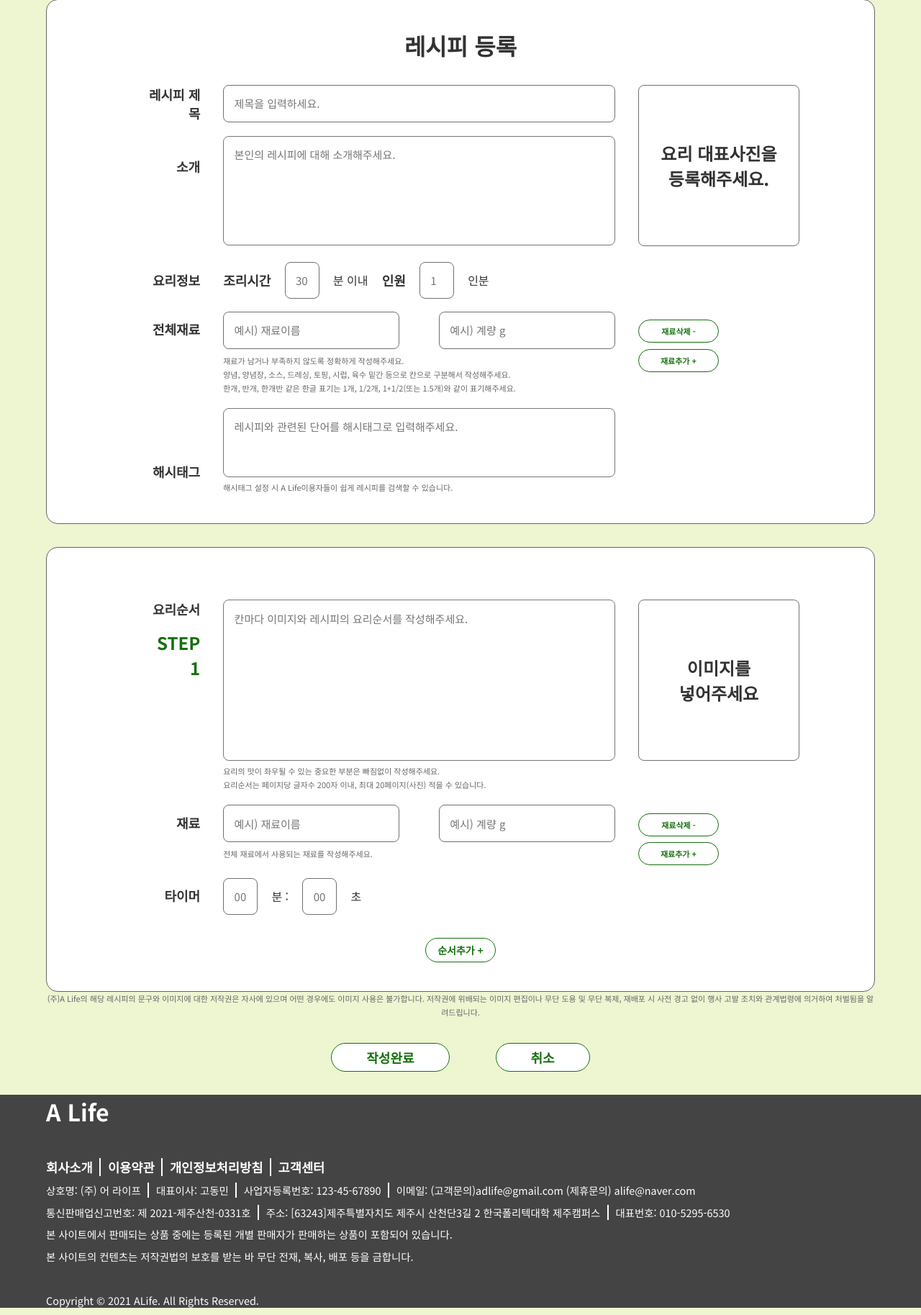
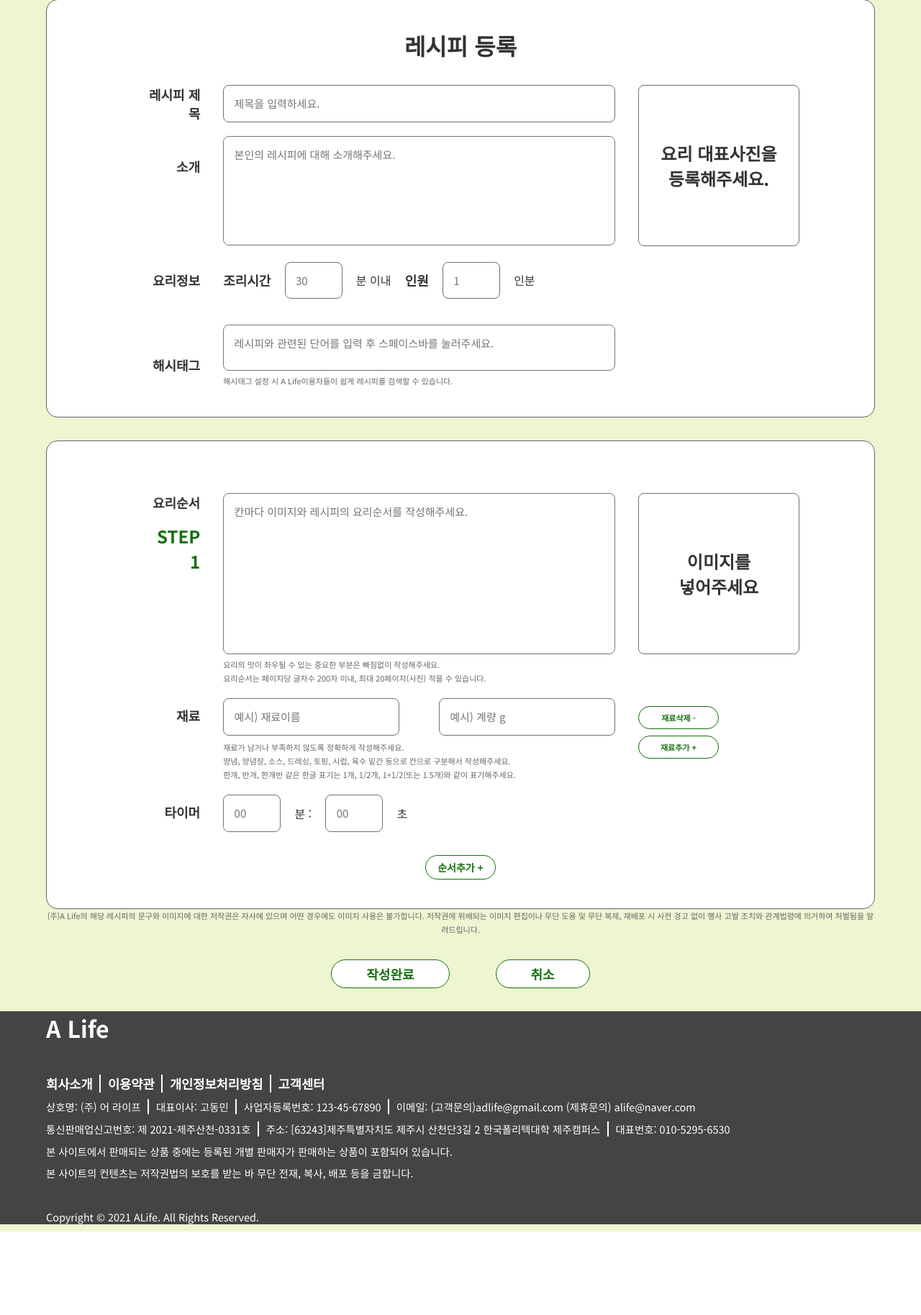
Before and after one commit to kebi3477/Alife, a PHP site: page /public/views/insert.php in a window 1280 px wide. Shown: the part 145-1972 px from the top of the page at 72% size. After the commit the page ends 1856 px from the top, so only its background shows below. Run offline with PHP 8.4, Linux system fonts and the light colour scheme.

Commit message:
Add hashtag

```diff
--- a/DB.sql
+++ b/DB.sql
@@ -20,9 +20,12 @@ CREATE TABLE `recipe` (
 CREATE TABLE `collection` (
   `collection_id` int PRIMARY KEY AUTO_INCREMENT,
   `recipe_title` varchar(255),
-  `recipe_date` datetime,
   `recipe_intro` varchar(255),
   `collection_img` varchar(255),
+  `collection_time` int,
+  `collection_serving` int,
+  `collection_hastag` varchar(255)
+  `recipe_date` datetime,
   `user_email` varchar(255)
 );
 --구축
--- a/public/css/common.css
+++ b/public/css/common.css
@@ -21,10 +21,6 @@
     font-family: 'Noto Sans KR', sans-serif;
     box-sizing: border-box;
     color: var(--gray-font);
-}
-
-.insert__input {
-    width: 100%;
 }
 
 .recipe__wrap {
--- a/public/css/insert.css
+++ b/public/css/insert.css
@@ -18,12 +18,12 @@ textarea {
     height: 100%;
     resize: none;
 }
-textarea[name=content] {
+textarea[name=intro] {
     height: 9.5rem;
     margin-top: 1.2rem;
 }
-textarea[name=hashtag] {
-    height: 6rem;
+textarea[name=hashtag], .insert__hashtag {
+    height: 4rem;
     margin-top: 1.1rem;
 }
 textarea[name=recipe] {
@@ -38,6 +38,9 @@ textarea[name=recipe] {
     border-radius: 1rem;
     border: 1px solid var(--gray-hard);
     margin-top: 2rem;
+}
+.insert__input {
+    width: 100%;
 }
 .insert__title {
     font-size: 32px;
@@ -109,7 +112,7 @@ textarea[name=recipe] {
     width: 45%;
 }
 .insert__input--small {
-    width: 3rem;
+    width: 5rem;
 }
 .insert__img {
     width: 14rem;
@@ -155,3 +158,31 @@ textarea[name=recipe] {
     padding: 1.2rem 3rem;
     margin: 0 2rem;
 }
+.hashtag__box {
+    border-radius: .5rem;
+    margin-top: 1.1rem;
+    display: flex;
+    flex-flow: row wrap;
+    overflow-y: scroll;
+}
+.hashtag__box::-webkit-scrollbar {
+    width: 0;
+}
+.hashtag {
+    width: fit-content;
+    height: fit-content;
+    padding: .5rem;
+    background-color: var(--green-light);
+    border-radius: .5rem;
+    font-size: .8rem;
+    display: flex;
+    margin-bottom: .3rem;
+    margin-right: .3rem;
+}
+.hashtag__close {
+    cursor: pointer;
+}
+.hashtag__close > img {
+    width: .6rem;
+    margin-left: .6rem;
+}
--- a/public/views/insert.php
+++ b/public/views/insert.php
@@ -11,7 +11,7 @@
 </head>
 <body>
     <?php include('header.php'); ?>
-    <div class="insert padding">
+    <form class="insert padding" enctype="multipart/form-data">
         <div class="insert__form">
             <div class="insert__title">레시피 등록</div>
             <div class="insert__table recipe__total">
@@ -21,8 +21,8 @@
                         <div>소개</div>
                     </div>
                     <div class="insert__col">
-                        <input type="text" placeholder="제목을 입력하세요.">
-                        <textarea name="content" placeholder="본인의 레시피에 대해 소개해주세요."></textarea>
+                        <input type="text" placeholder="제목을 입력하세요." name="title">
+                        <textarea name="intro" placeholder="본인의 레시피에 대해 소개해주세요." name="intro"></textarea>
                     </div>
                     <div>
                         <div class="insert__img">요리 대표사진을<br>등록해주세요.</div>
@@ -33,37 +33,20 @@
                     <div>
                         <div class="insert__wrap">
                             <div class="insert__label insert__label--left">조리시간</div>
-                            <div class="insert__input--small"><input type="text" placeholder="30"></div>
+                            <div class="insert__input--small"><input type="number" placeholder="30" name="time" min=0 max=999></div>
                             <p>분 이내</p>
                             <div class="insert__label insert__label--left">인원</div>
-                            <div class="insert__input--small"><input type="text" placeholder="1"></div>
+                            <div class="insert__input--small"><input type="number" placeholder="1" name="serving" min=1 max=99></div>
                             <p>인분</p>
                         </div>
                     </div>
                 </div>
-                <div class="insert__row ingredient__all">
-                    <div class="insert__label">전체재료</div>
-                    <div>
-                        <div class="insert__wrap insert__wrap--between">
-                            <div class="insert__input--middle"><input type="text" placeholder="예시) 재료이름"></div>
-                            <div class="insert__input--middle"><input type="text" placeholder="예시) 계량 g"></div>
-                        </div>
-                    </div>
-                    <button class="insert__button">재료삭제 -</button>
-                </div>
-                <div class="insert__row ingredient__end">
-                    <div></div>
-                    <div class="insert__label--small">
-                        재료가 남거나 부족하지 않도록 정확하게 작성해주세요.<br>
-                        양념, 양념장, 소스, 드레싱, 토핑, 시럽, 육수 밑간 등으로 칸으로 구분해서 작성해주세요.<br>
-                        한개, 반개, 한개반 같은 한글 표기는 1개, 1/2개, 1+1/2(또는 1.5개)와 같이 표기해주세요.
-                    </div>
-                    <button class="insert__button insert__button-append" onclick="appendIngredient(this)">재료추가 +</button>
-                </div>
                 <div class="insert__row">
                     <div class="insert__label">해시태그</div>
                     <div class="insert__wrap-col">
-                        <textarea name="hashtag" placeholder="레시피와 관련된 단어를 해시태그로 입력해주세요."></textarea>
+                        <div class="hashtag__box">
+                        </div>
+                        <textarea class="insert__hashtag" placeholder="레시피와 관련된 단어를 입력 후 스페이스바를 눌러주세요."></textarea>
                         <div class="insert__label--small">해시태그 설정 시 A Life이용자들이 쉽게 레시피를 검색할 수 있습니다.</div>
                     </div>
                 </div>
@@ -74,7 +57,7 @@
                 <div class="insert__row">
                     <div class="insert__label">
                         <div>요리순서</div>
-                        <div>STEP 1</div>
+                        <div class="insert__step">STEP 1</div>
                     </div>
                     <div class="insert__col">
                         <textarea name="recipe" placeholder="칸마다 이미지와 레시피의 요리순서를 작성해주세요."></textarea>
@@ -95,12 +78,16 @@
                             <div class="insert__input--middle"><input type="text" placeholder="예시) 계량 g"></div>
                         </div>
                     </div>
-                    <button class="insert__button">재료삭제 -</button>
+                    <button class="insert__button" type="button">재료삭제 -</button>
                 </div>
                 <div class="insert__row">
                     <div></div>
-                    <div class="insert__label--small">전체 재료에서 사용되는 재료를 작성해주세요.</div>
-                    <button class="insert__button insert__button-append" onclick="appendIngredient(this)">재료추가 +</button>
+                    <div class="insert__label--small">
+                        재료가 남거나 부족하지 않도록 정확하게 작성해주세요.<br>
+                        양념, 양념장, 소스, 드레싱, 토핑, 시럽, 육수 밑간 등으로 칸으로 구분해서 작성해주세요.<br>
+                        한개, 반개, 한개반 같은 한글 표기는 1개, 1/2개, 1+1/2(또는 1.5개)와 같이 표기해주세요.
+                    </div>
+                    <button class="insert__button insert__button-append" onclick="appendIngredient(this)" type="button">재료추가 +</button>
                 </div>
                 <div class="insert__row">
                     <div class="insert__label">타이머</div>
@@ -114,16 +101,16 @@
                     </div>
                 </div>
             </div>
-            <button class="insert__button insert__button--big" onclick="appendSeq(this)">순서추가 +</button>
+            <button class="insert__button insert__button--big" onclick="appendSeq(this)" type="button">순서추가 +</button>
         </div>
         <div class="insert__label--small insert__label--center">
         (주)A Life의 해당 레시피의 문구와 이미지에 대한 저작권은 자사에 있으며 어떤 경우에도 이미지 사용은 불가합니다.    저작권에 위배되는 이미지 편집이나 무단 도용 및 무단 복제, 재배포 시 사전 경고 없이 행사 고발 조치와 관계법령에 의거하여 처벌됨을 알려드립니다.
         </div>
         <div class="insert__buttons">
-            <button class="insert__button">작성완료</button>
-            <button class="insert__button">취소</button>
+            <button class="insert__button insert__submit" type="button">작성완료</button>
+            <button class="insert__button" type="reset">취소</button>
         </div>
-    </div>
+    </form>
     <?php include('footer.php') ?>
     <script src="public/js/insert.js"></script>
     <script type="module" src="public/js/common.js"></script>
```
Also changed, not shown: controller/fridgeController.php (+15 -1 lines), public/js/insert.js (+44 -2 lines).
